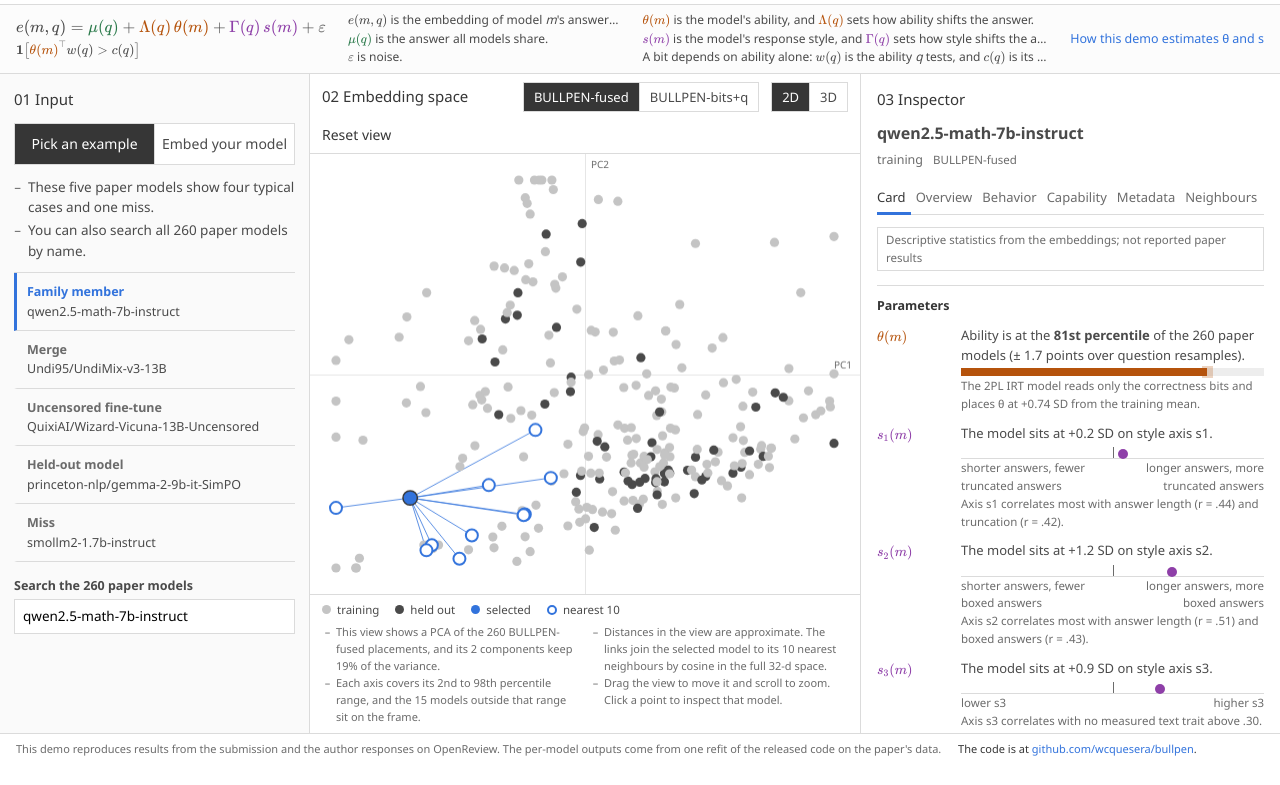
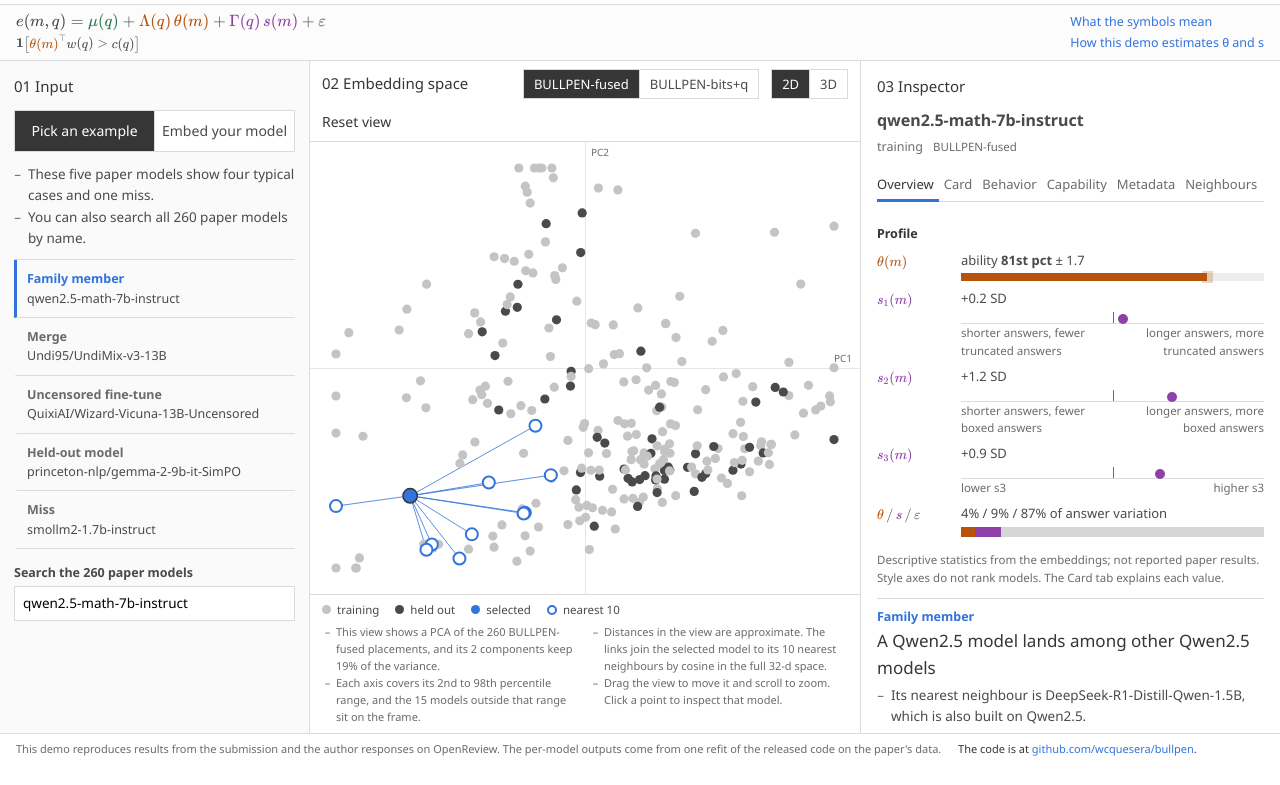
Before and after one commit to wcquesera/bullpen, a plain HTML site: page index.html in a window 1280 px wide. Shown: the part 39-824 px from the top of the page. After the commit the page ends 800 px from the top, so only its background shows below. Drawn offline with Linux system fonts and the light colour scheme; a web font is replaced by a local one.

Commit message:
Update demo site

```diff
--- a/css/style.css
+++ b/css/style.css
@@ -294,6 +294,8 @@ dialog { border: 1px solid var(--rule); }
 
 /* card */
 .desc-tag { font-size: 11.5px; color: var(--muted); border: 1px solid var(--rule); padding: 3px 8px; display: inline-block; margin: 8px 0 2px; }
+.profile { margin-bottom: 10px; }
+.profile .param { margin: 6px 0; }
 .card-sec { border-top: 1px solid var(--rule); margin-top: 12px; padding-top: 2px; }
 .card-sec > h4 { margin-top: 8px; }
 .param { display: grid; grid-template-columns: 74px minmax(0, 1fr); gap: 2px 10px; align-items: start; margin: 10px 0; }
@@ -332,3 +334,14 @@ dialog { border: 1px solid var(--rule); }
   .param .val, .param .sym { font-size: 14.5px; }
   .tbl.small { font-size: 13.5px; }
 }
+
+/* symbols dialog and fixed inspector header */
+.fw-links { display: flex; flex-direction: column; align-items: flex-start; gap: 2px; grid-column: 2 / 4; justify-self: end; }
+.fw-vars-dlg li { margin: 6px 0; }
+.insp-sticky { position: sticky; top: 0; z-index: 3; background: var(--paper); padding-bottom: 2px; }
+.insp-sticky .pane-title, .insp-sticky .tabs { position: static; }
+@media (max-width: 1100px) {
+  .fw-links { grid-column: auto; justify-self: start; }
+  .insp-sticky { display: contents; }  /* phones: only the tabs stick, as before */
+  .insp-sticky .tabs { position: sticky; top: 0; z-index: 3; }
+}
--- a/index.html
+++ b/index.html
@@ -25,15 +25,10 @@
     <div class="fw-eq tex" data-tex="e(m,q) = \htmlClass{v-mu}{\mu(q)} + \htmlClass{v-theta}{\Lambda(q)\,\theta(m)} + \htmlClass{v-style}{\Gamma(q)\,s(m)} + \htmlClass{v-eps}{\varepsilon}"></div>
     <div class="fw-eq fw-bit tex" data-tex="\mathbf{1}\big[\htmlClass{v-theta}{\theta(m)}^{\top} w(q) > c(q)\big]"></div>
   </div>
-  <ul class="fw-vars">
-    <li><span class="tex" data-tex="e(m,q)"></span> is the embedding of model <i>m</i>'s answer to question <i>q</i>.</li>
-    <li><span class="tex" data-tex="\htmlClass{v-mu}{\mu(q)}"></span> is the answer all models share.</li>
-    <li><span class="tex" data-tex="\htmlClass{v-eps}{\varepsilon}"></span> is noise.</li>
-    <li><span class="tex" data-tex="\htmlClass{v-theta}{\theta(m)}"></span> is the model's ability, and <span class="tex" data-tex="\htmlClass{v-theta}{\Lambda(q)}"></span> sets how ability shifts the answer.</li>
-    <li><span class="tex" data-tex="\htmlClass{v-style}{s(m)}"></span> is the model's response style, and <span class="tex" data-tex="\htmlClass{v-style}{\Gamma(q)}"></span> sets how style shifts the answer.</li>
-    <li>A bit depends on ability alone: <span class="tex" data-tex="w(q)"></span> is the ability <i>q</i> tests, and <span class="tex" data-tex="c(q)"></span> is its difficulty.</li>
-  </ul>
-  <button type="button" class="link fw-more" data-open="method">How this demo estimates θ and s</button>
+  <div class="fw-links">
+    <button type="button" class="link fw-more" data-open="vars-dlg">What the symbols mean</button>
+    <button type="button" class="link fw-more" data-open="method">How this demo estimates θ and s</button>
+  </div>
 </section>
 
 <div class="ide">
@@ -121,19 +116,34 @@
 
   <!-- RIGHT: inspector -------------------------------------------------- -->
   <aside class="pane right" id="pane-right" aria-label="Inspector">
+    <div class="insp-sticky">
     <div class="pane-title">03 Inspector</div>
     <div class="insp-head" id="insp-head"></div>
     <nav class="tabs" id="tabs">
-      <button type="button" data-tab="card" class="on">Card</button>
-      <button type="button" data-tab="overview">Overview</button>
+      <button type="button" data-tab="overview" class="on">Overview</button>
+      <button type="button" data-tab="card">Card</button>
       <button type="button" data-tab="behavior">Behavior</button>
       <button type="button" data-tab="capability">Capability</button>
       <button type="button" data-tab="metadata">Metadata</button>
       <button type="button" data-tab="neighbours">Neighbours</button>
     </nav>
+    </div>
     <div id="insp-body" class="insp-body"><p class="sub">The page is loading the model data.</p></div>
   </aside>
 </div>
+
+<dialog id="vars-dlg">
+  <button type="button" class="close" data-close>×</button>
+  <h2>What the symbols mean</h2>
+  <ul class="plain fw-vars-dlg">
+    <li><span class="tex" data-tex="e(m,q)"></span> is the embedding of model <i>m</i>'s answer to question <i>q</i>.</li>
+    <li><span class="tex" data-tex="\htmlClass{v-mu}{\mu(q)}"></span> is the answer all models share.</li>
+    <li><span class="tex" data-tex="\htmlClass{v-eps}{\varepsilon}"></span> is noise.</li>
+    <li><span class="tex" data-tex="\htmlClass{v-theta}{\theta(m)}"></span> is the model's ability, and <span class="tex" data-tex="\htmlClass{v-theta}{\Lambda(q)}"></span> sets how ability shifts the answer.</li>
+    <li><span class="tex" data-tex="\htmlClass{v-style}{s(m)}"></span> is the model's response style, and <span class="tex" data-tex="\htmlClass{v-style}{\Gamma(q)}"></span> sets how style shifts the answer.</li>
+    <li>A bit depends on ability alone: <span class="tex" data-tex="w(q)"></span> is the ability <i>q</i> tests, and <span class="tex" data-tex="c(q)"></span> is its difficulty.</li>
+  </ul>
+</dialog>
 
 <dialog id="about">
   <button type="button" class="close" data-close>×</button>
--- a/js/app.js
+++ b/js/app.js
@@ -50,7 +50,7 @@
     },
   };
 
-  const S = { space: "fused", mode: "2d", path: "examples", sel: null, tab: "card", upload: null };
+  const S = { space: "fused", mode: "2d", path: "examples", sel: null, tab: "overview", upload: null };
   let ENC, MODELS, EMB, PROJ, EXAMPLES, INDEX, PROPS, plot;
 
   const name = (id) => id.replace("__", "/");
@@ -213,6 +213,7 @@
     if (S.tab === "card") {
       out.push(...cardView(S.sel));
     } else if (S.tab === "overview") {
+      out.push(profileSummary(S.sel));
       const story = up ? null : EXAMPLES.find((e) => e.id === m.id);
       if (story) out.push(el("div", { class: "story" }, el("div", { class: "kind", text: story.kind }), el("h4", { text: story.title }), ul(story.points)));
       if (up) {
@@ -379,6 +380,34 @@
     return sec;
   }
 
+  // Compact profile at the top of Overview; the Card tab has the full explanations.
+  function profileSummary(sel) {
+    const up = isUpload(sel);
+    const cm = up ? null : PROPS.models[sel];
+    const sec = el("div", { class: "profile" }, el("h4", { text: "Profile" }));
+    const th = up ? S.upload.theta : { pct: cm.theta_pct, sd: cm.theta_pct_sd };
+    const meter = el("div", { class: "meter" }, el("i", { style: `width:${th.pct.toFixed(1)}%` }));
+    if (th.sd != null) meter.append(el("u", { style: `left:${Math.max(0, th.pct - th.sd).toFixed(1)}%;width:${Math.min(100, 2 * th.sd).toFixed(1)}%` }));
+    sec.append(el("div", { class: "param" }, el("div", { class: "sym" }, tex(SYM.theta)),
+      el("div", { class: "val" }, el("div", {}, "ability ", el("b", { text: `${ordinal(th.pct)} pct` }), th.sd != null ? ` ± ${th.sd.toFixed(1)}` : ""), meter)));
+    if (!up) {
+      PROPS.style.axes.forEach((ax, k) => {
+        const v = cm.s[k];
+        const x = 50 + (50 * Math.max(-3, Math.min(3, v))) / 3;
+        sec.append(el("div", { class: "param" }, el("div", { class: "sym" }, tex(SYM.s(k + 1))),
+          el("div", { class: "val" }, el("div", { text: `${signed(v, 1)} SD` }),
+            el("div", { class: "bipolar" }, el("i", { style: `left:${x.toFixed(1)}%` })),
+            el("div", { class: "poles" }, el("span", { text: ax.low }), el("span", { text: ax.high })))));
+      });
+      const [a, b, c] = cm.share;
+      sec.append(el("div", { class: "param" }, el("div", { class: "sym" }, tex("\\htmlClass{v-theta}{\\theta}\\,/\\,\\htmlClass{v-style}{s}\\,/\\,\\htmlClass{v-eps}{\\varepsilon}")),
+        el("div", { class: "val" }, el("div", { text: `${(100 * a).toFixed(0)}% / ${(100 * b).toFixed(0)}% / ${(100 * c).toFixed(0)}% of answer variation` }),
+          el("div", { class: "stack" }, el("i", { class: "p-theta", style: `width:${(100 * a).toFixed(1)}%` }), el("i", { class: "p-style", style: `width:${(100 * b).toFixed(1)}%` }), el("i", { class: "p-eps", style: `width:${(100 * c).toFixed(1)}%` })))));
+    }
+    sec.append(el("p", { class: "sub", text: `${DESC}. Style axes do not rank models. The Card tab explains each value.` }));
+    return sec;
+  }
+
   function cardView(sel) {
     const up = isUpload(sel);
     const cm = up ? null : PROPS.models[sel];
@@ -501,7 +530,7 @@
         el("b", { text: `The page embedded your model with ${SPACE_NAME[msg.space]}.` }),
         ul(["The middle pane shows your model as a square.", `Its nearest paper model is ${name(MODELS[msg.neighbours[0].i].id)} (cosine ${msg.neighbours[0].sim.toFixed(3)}).`])));
       setSpace(msg.space, false);
-      S.tab = "card";
+      S.tab = "overview";
       select("upload");
     };
     go.onclick = async () => {
```
